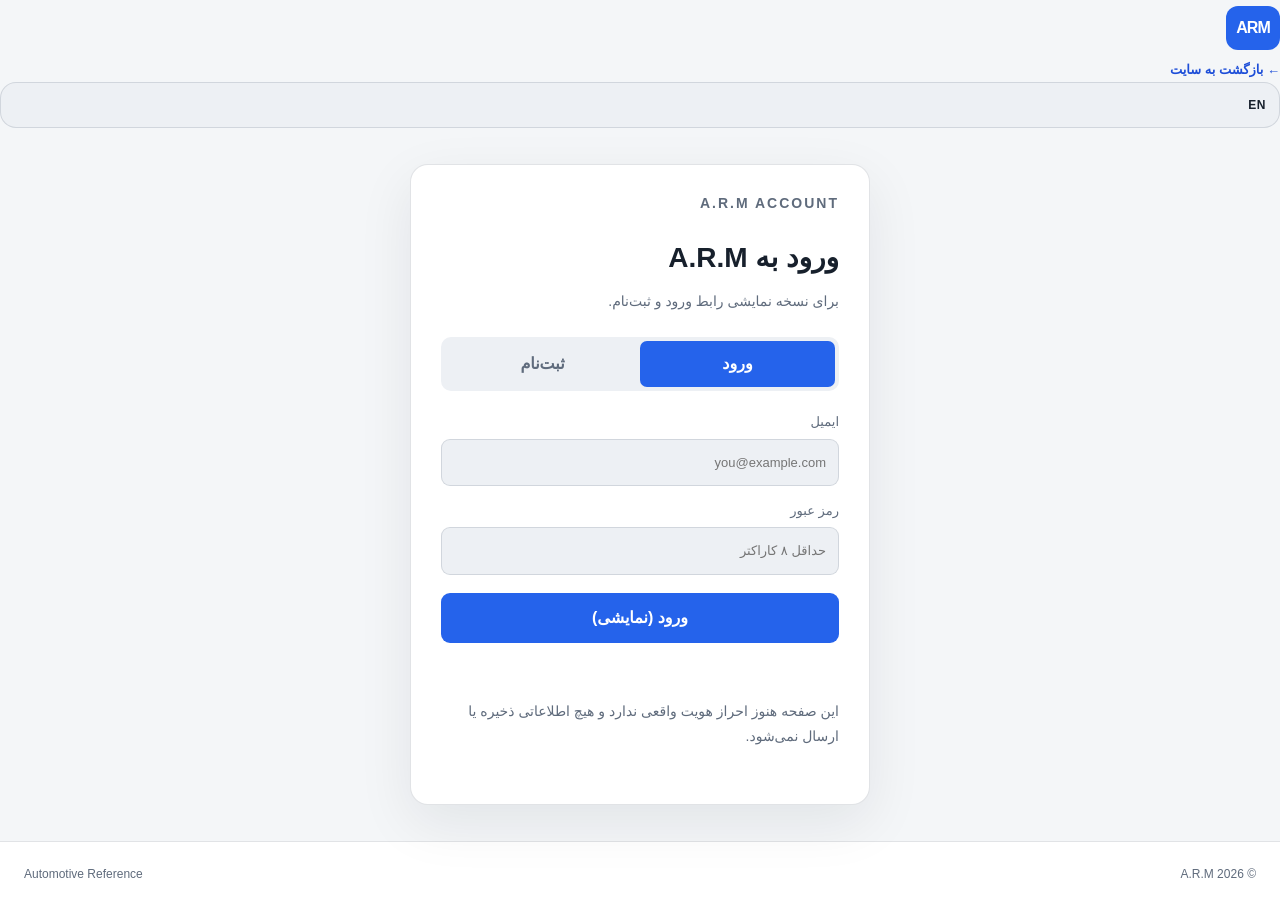
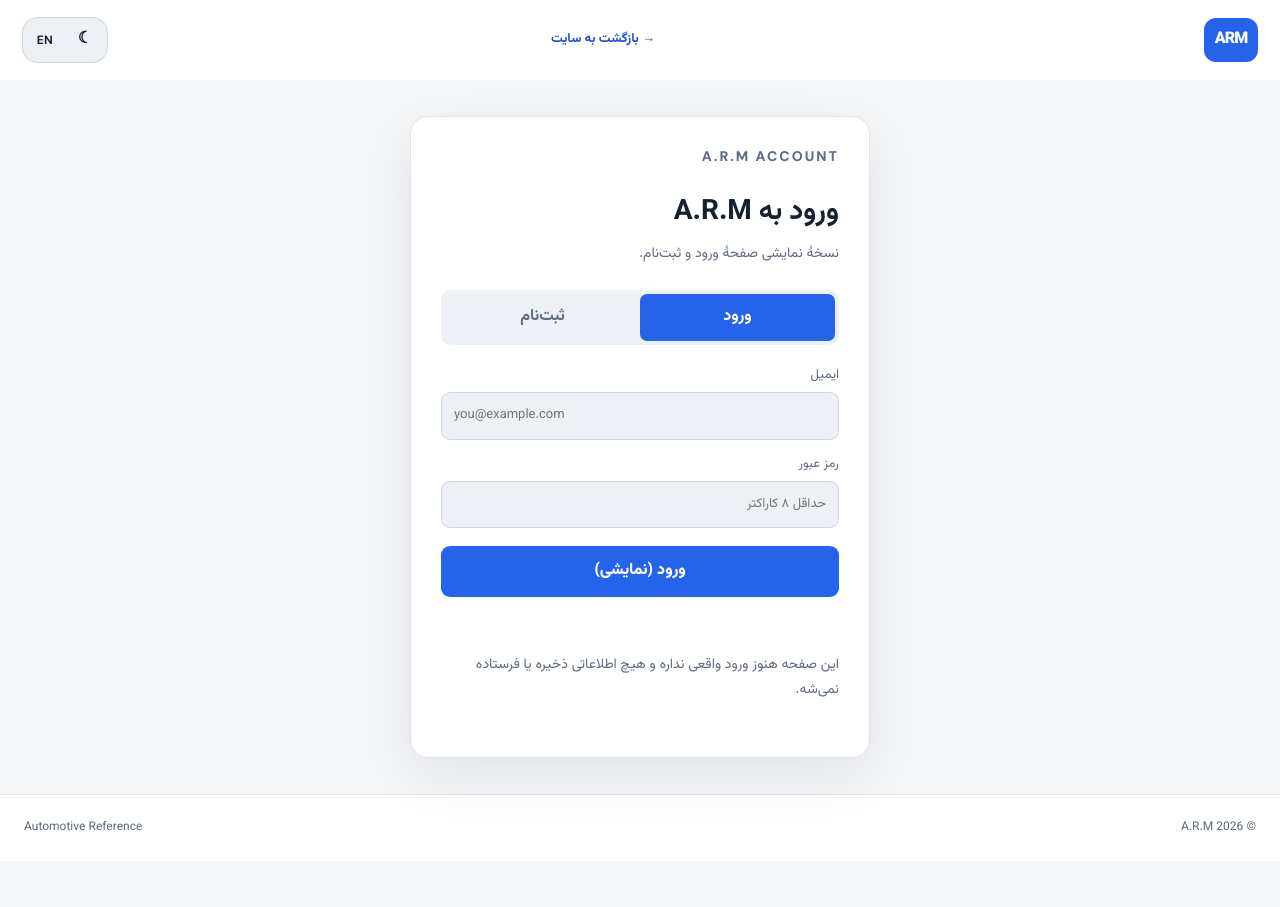
Before and after one commit to amirmohammadrezazadeh30-collab/Tracepoint.github.io, a plain HTML site: page auth.html in a window 1280 px wide. After the commit the page ends 861 px from the top, so only its background shows below. Drawn offline with Linux system fonts and the light colour scheme.

Commit message:
Update auth.html

```diff
--- a/auth.html
+++ b/auth.html
@@ -1,4 +1,64 @@
 <!doctype html>
-<html lang="fa" dir="rtl"><head><meta charset="UTF-8"><meta name="viewport" content="width=device-width, initial-scale=1.0"><meta name="theme-color" content="#080b11"><title>ورود | A.R.M</title><link rel="stylesheet" href="style.css"><script src="script.js" defer></script></head>
-<body><header class="site-header"><a class="brand arm-brand" href="index.html"><img class="arm-logo" src="assets/arm-logo.png" alt="ARM" onerror="if(!this.dataset.root){this.dataset.root='1';this.src='arm-logo.png'}else{this.style.display='none';this.nextElementSibling.style.display='grid'}"><span class="arm-fallback">ARM</span></a><a class="back-link" href="index.html">← بازگشت به سایت</a><div class="header-actions"><button class="language-toggle" id="languageToggle" type="button">EN</button></div></header>
-<main class="auth-shell"><section class="auth-card"><p class="section-kicker">A.R.M ACCOUNT</p><h1 id="authTitle">ورود به A.R.M</h1><p>برای نسخه نمایشی رابط ورود و ثبت‌نام.</p><div class="auth-tabs"><button id="loginTab" class="active" type="button">ورود</button><button id="signupTab" type="button">ثبت‌نام</button></div><form class="auth-form" id="authForm"><label id="nameField" class="hidden">نام نمایشی<input type="text" autocomplete="name" placeholder="نام شما"></label><label>ایمیل<input type="email" autocomplete="email" required placeholder="you@example.com"></label><label>رمز عبور<input type="password" autocomplete="current-password" minlength="8" required placeholder="حداقل ۸ کاراکتر"></label><button id="authSubmit" type="submit">ورود نمایشی</button></form><p id="authMessage" class="auth-message" role="status"></p><p class="detail-note">این صفحه هنوز احراز هویت واقعی ندارد و هیچ اطلاعاتی ذخیره یا ارسال نمی‌شود.</p></section></main><footer class="site-footer"><span>© <span id="yearNow"></span> A.R.M</span><span>Automotive Reference</span></footer></body></html>
+<html lang="fa" dir="rtl">
+<head>
+  <meta charset="UTF-8">
+  <meta name="viewport" content="width=device-width, initial-scale=1.0">
+  <meta name="theme-color" content="#f4f6f8">
+  <title>ورود | A.R.M</title>
+  <link rel="preconnect" href="https://fonts.googleapis.com">
+  <link rel="preconnect" href="https://fonts.gstatic.com" crossorigin>
+  <link rel="stylesheet" href="https://fonts.googleapis.com/css2?family=DM+Sans:wght@400;500;600;700;800;900&family=Vazirmatn:wght@400;500;600;700;800;900&display=swap">
+  <script>
+    (function () {
+      try {
+        if (localStorage.getItem("arm-theme") === "dark") document.documentElement.classList.add("dark-mode");
+        if (localStorage.getItem("arm-language") === "en") { document.documentElement.lang = "en"; document.documentElement.dir = "ltr"; }
+      } catch (e) {}
+    })();
+    function armLogoFail(img) {
+      if (!img.dataset.retry) { img.dataset.retry = "1"; img.src = "Tracepoint.png"; return; }
+      img.style.display = "none";
+      var f = img.nextElementSibling; if (f) f.style.display = "grid";
+    }
+  </script>
+  <link rel="stylesheet" href="style.css">
+  <script src="script.js" defer></script>
+</head>
+<body>
+  <header class="arm-header simple-header">
+    <a class="arm-brand" href="index.html" aria-label="A.R.M">
+      <img class="arm-logo" src="assets/Tracepoint.png" alt="A.R.M" onerror="armLogoFail(this)"><span class="arm-fallback">ARM</span>
+    </a>
+    <a class="back-link" href="index.html" data-i18n="backSite">→ بازگشت به سایت</a>
+    <div class="header-actions">
+      <button class="theme-toggle" id="themeToggle" type="button" aria-label="تغییر حالت روشن و تاریک"><span class="theme-glyph">☾</span></button>
+      <button class="language-toggle" id="languageToggle" type="button" data-i18n-aria="langToggle" aria-label="تغییر زبان">EN</button>
+    </div>
+  </header>
+
+  <main class="auth-shell">
+    <section class="auth-card">
+      <p class="section-kicker">A.R.M ACCOUNT</p>
+      <h1 id="authTitle">ورود به A.R.M</h1>
+      <p data-i18n="authLead">نسخهٔ نمایشی صفحهٔ ورود و ثبت‌نام.</p>
+      <div class="auth-tabs">
+        <button id="loginTab" class="active" type="button" data-i18n="tabLogin">ورود</button>
+        <button id="signupTab" type="button" data-i18n="tabSignup">ثبت‌نام</button>
+      </div>
+      <form class="auth-form" id="authForm">
+        <label id="nameField" class="hidden"><span data-i18n="nameLabel">اسمت</span><input type="text" autocomplete="name" data-i18n-placeholder="namePlaceholder" placeholder="اسمت رو بنویس"></label>
+        <label><span data-i18n="emailLabel">ایمیل</span><input type="email" autocomplete="email" required placeholder="you@example.com" dir="ltr"></label>
+        <label><span data-i18n="passLabel">رمز عبور</span><input type="password" autocomplete="current-password" minlength="8" required data-i18n-placeholder="passPlaceholder" placeholder="حداقل ۸ کاراکتر"></label>
+        <button id="authSubmit" type="submit">ورود (نمایشی)</button>
+      </form>
+      <p id="authMessage" class="auth-message" role="status"></p>
+      <p class="detail-note" data-i18n="authNote">این صفحه هنوز ورود واقعی نداره و هیچ اطلاعاتی ذخیره یا فرستاده نمی‌شه.</p>
+    </section>
+  </main>
+
+  <footer class="site-footer">
+    <span>© <span id="yearNow"></span> A.R.M</span>
+    <span>Automotive Reference</span>
+  </footer>
+</body>
+</html>
```
